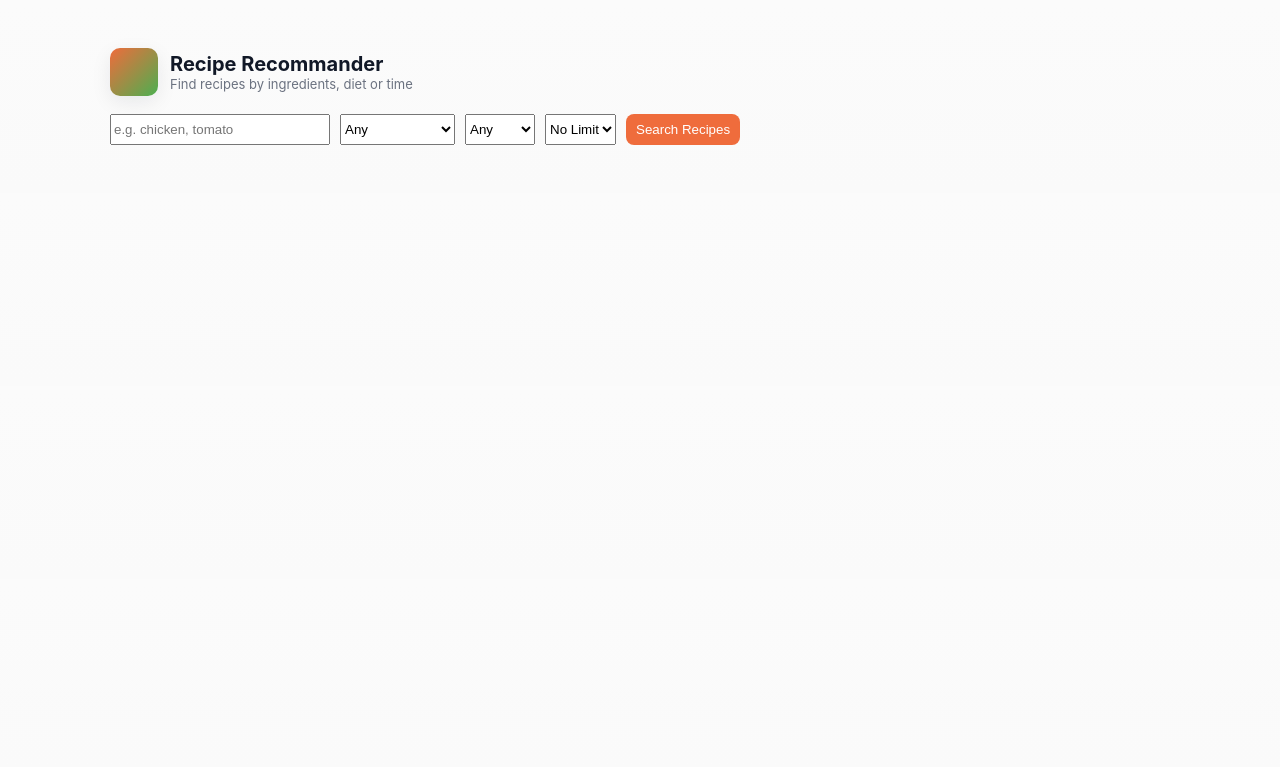
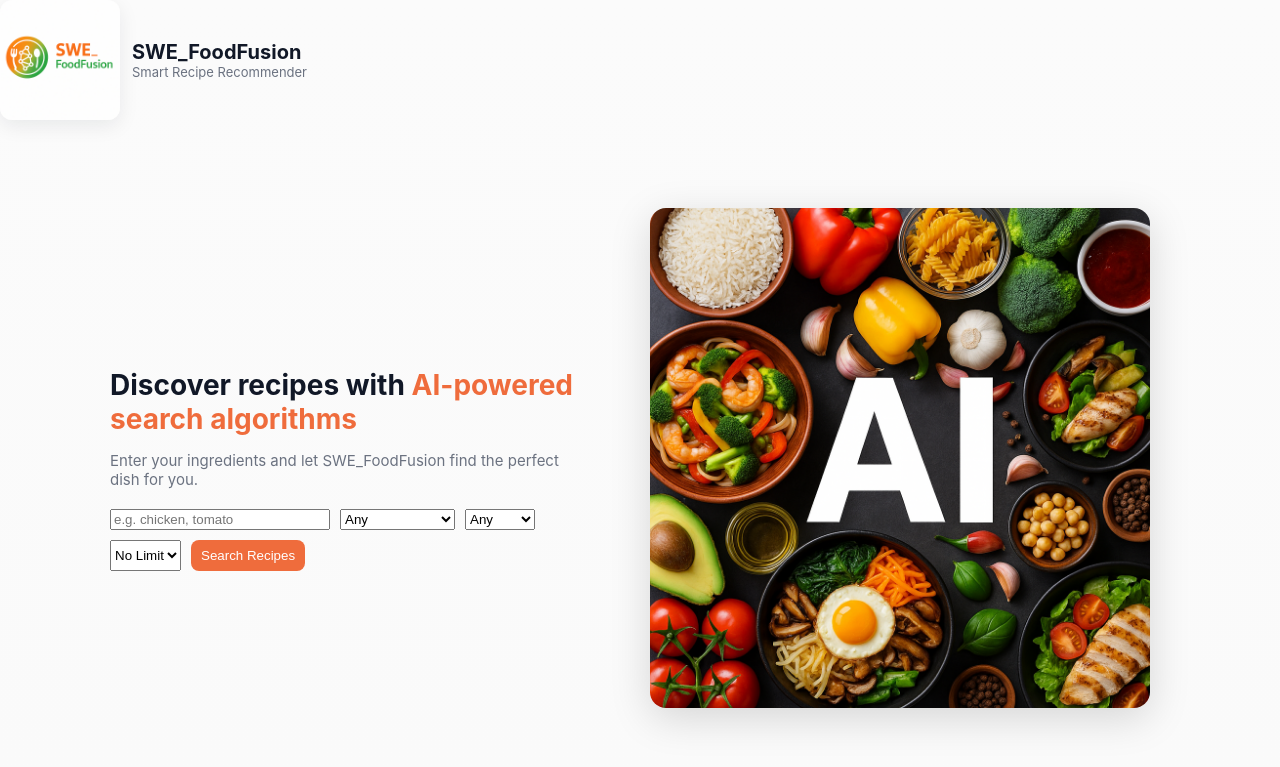
Before and after one commit to Mukesh-SCS/SWE_FoodFusion, a Flask app: template templates/index.html in a window 1280 px wide. Shown: the top 767 px of the page. Run offline with Flask 3, Linux system fonts and the light colour scheme; the template is opened without the code that fills it, so the values that code supplies are empty; parts of the project's set-up code (start-up, migrations or seed data) failed here and were passed over.

Commit message:
update the layout of homepage and add the logo

```diff
--- a/static/style.css
+++ b/static/style.css
@@ -81,6 +81,15 @@ form{margin:0}
 .btn{padding:8px 10px;border-radius:8px;border:0;cursor:pointer}
 .btn-primary{background:var(--accent);color:#fff}
 .btn-outline{background:transparent;border:1px solid #e5e7eb;color:#111827}
+
+.logo-img {
+    width: 120px;
+    height: 120px;
+    border-radius: 12px;
+    object-fit: cover;
+    box-shadow: 0 6px 20px rgba(14,30,37,0.08);
+}
+
 
 /* Today's Special Floating Card */
 .floating-card {
@@ -199,3 +208,57 @@ form{margin:0}
 /* small utilities */
 .muted{color:var(--muted)}
 .center{text-align:center}
+
+
+/* homepage layout */
+.home-page {
+    display: flex;
+    align-items: center;
+    justify-content: space-between;
+    padding: 40px 0;
+    gap: 40px;
+}
+
+.homepage-text {
+    flex: 1;
+    max-width: 480px;
+}
+
+.homepage-text h2 {
+    font-size: 28px;
+    margin-bottom: 12px;
+}
+
+.homepage-text p {
+    color: var(--muted);
+    font-size: 15px;
+    margin-bottom: 20px;
+}
+
+.homepage-text .accent {
+    color: var(--accent);
+}
+
+.homepage-image {
+    flex: 1;
+    display: flex;
+    justify-content: center;
+}
+
+.homepage-image img {
+    width: 100%;
+    max-width: 500px;
+    border-radius: 16px;
+    box-shadow: 0 10px 40px rgba(0,0,0,0.15);
+}
+
+/* Responsive */
+@media (max-width: 800px) {
+    .home-page {
+        flex-direction: column;
+        text-align: center;
+    }
+    .homepage-image img {
+        max-width: 90%;
+    }
+}
--- a/templates/index.html
+++ b/templates/index.html
@@ -4,52 +4,60 @@
     <meta charset="utf-8">
     <meta name="viewport" content="width=device-width,initial-scale=1">
     <link rel="stylesheet" href="{{ url_for('static', filename='style.css') }}">
-    <title>Recipe Recommander</title>
+    <title>SWE_FoodFusion</title>
 </head>
 <body>
-    <div class="container">
-        <header class="app-header">
+
+<!-- Top Brand Header -->
+<header class="main-header">
     <div class="brand">
-                <span class="logo" aria-hidden="true"></span>
+        <img src="{{ url_for('static', filename='swe_foodfusion_logo.png') }}"
+             alt="SWE FoodFusion Logo" class="logo-img">
         <div>
-                    <h1>Recipe Recommander</h1>
-                    <p class="muted">Find recipes by ingredients, diet or time</p>
+            <h1>SWE_FoodFusion</h1>
+            <p class="muted">Smart Recipe Recommender</p>
         </div>
     </div>
-            <!-- header search removed to avoid duplicate search buttons; main controls form remains below -->
 </header>
 
-        <main>
+<!-- home page Section -->
+<div class="container">
+    <main class="home-page">
+        <div class="homepage-text">
+            <h2>Discover recipes with <span class="accent">AI-powered search algorithms</span></h2>
+            <p>Enter your ingredients and let SWE_FoodFusion find the perfect dish for you.</p>
+
             <form action="/search" method="POST" class="controls">
                 <input type="text" name="ingredients" placeholder="e.g. chicken, tomato" style="min-width:220px">
-
                 <select name="diet">
                     <option value="">Any</option>
                     <option value="vegetarian">Vegetarian</option>
                     <option value="vegan">Vegan</option>
                     <option value="non-vegetarian">Non-Vegetarian</option>
                 </select>
-
                 <select name="difficulty">
                     <option value="">Any</option>
                     <option value="easy">Easy</option>
                     <option value="medium">Medium</option>
                     <option value="hard">Hard</option>
                 </select>
-
                 <select name="time">
                     <option value="">No Limit</option>
                     <option value="15">15 min</option>
                     <option value="30">30 min</option>
                     <option value="60">60 min</option>
                 </select>
-
                 <button type="submit" class="btn btn-primary">Search Recipes</button>
             </form>
+        </div>
+
+        <div class="homepage-image">
+            <img src="{{ url_for('static', filename='middle_logoai.png') }}" alt="Food Fusion Visual">
+        </div>
     </main>
 </div>
 
-<!--for the today special section -->
+<!-- Today’s Special Section -->
 {% if specials %}
 <div id="today-special" class="floating-card">
     {% for recipe in specials %}
@@ -81,12 +89,13 @@
         <p><strong>Instructions:</strong> <span id="modal-instructions"></span></p>
     </div>
 </div>
+{% endif %}
 
+<!-- JS for Specials and Modal -->
 <script>
 let currentIndex = 0;
 const slides = document.querySelectorAll(".special-slide");
 
-// rotation
 function showNext() {
     slides[currentIndex].classList.remove("active");
     currentIndex = (currentIndex + 1) % slides.length;
@@ -94,7 +103,6 @@ function showNext() {
 }
 if (slides.length) setInterval(showNext, 5000);
 
-// open modal
 function openSpecialModal(el) {
     document.getElementById("modal-title").innerText = el.dataset.name;
     document.getElementById("modal-img").src = el.dataset.image;
@@ -112,7 +120,6 @@ window.onclick = function(e) {
     if (e.target === modal) modal.style.display = "none";
 }
 
-// shake animation
 const card = document.getElementById("today-special");
 if (card) {
     let x = 0, dir = 1;
@@ -127,8 +134,6 @@ if (card) {
     shake();
 }
 </script>
-{% endif %}
-
 
 </body>
 </html>
```
Also changed, not shown: CHANGELOG.md, static/middle_logoai.png (added), static/swe_foodfusion_logo.png (added). Lines whose indentation alone changed are shown as unchanged.
